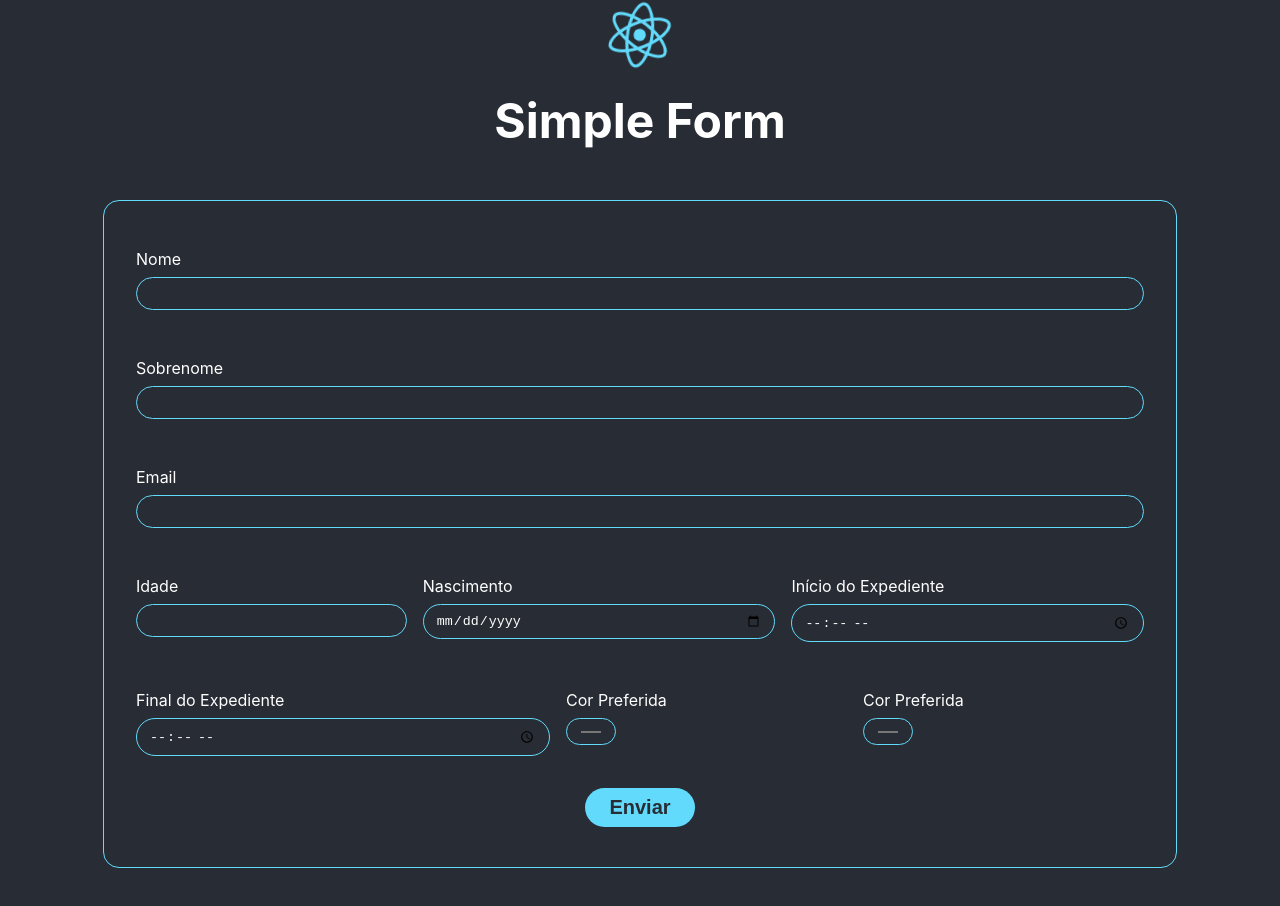
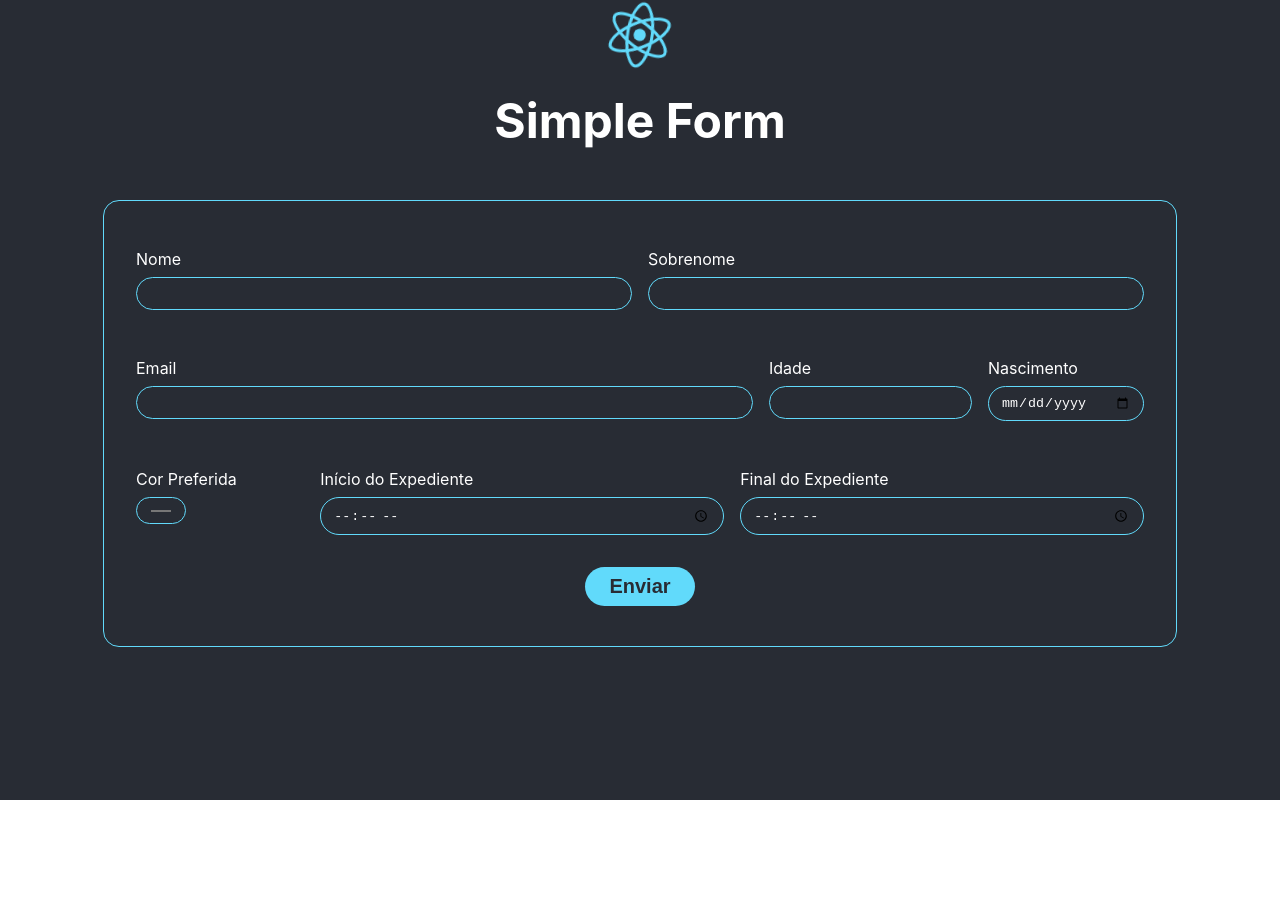
Before and after one commit to Marcelo-Diament/react-simple-form, a React (Create React App) app in the folder frontend/: page / in a window 1280 px wide. After the commit the page ends 800 px from the top, so only its background shows below. Built offline with nearby package versions, Linux system fonts and the light colour scheme.

Commit message:
bugfix: decreasing by 2pct desired form-input width

```diff
--- a/frontend/src/App.css
+++ b/frontend/src/App.css
@@ -58,7 +58,7 @@
   display: flex;
   flex-flow: column nowrap;
   flex-grow: 1;
-  flex-shrink: 1;
+  flex-shrink: 0;
   padding: 8px;
 }
 
--- a/frontend/src/App.js
+++ b/frontend/src/App.js
@@ -23,21 +23,28 @@ function App() {
       name: 'email',
       type: 'email',
       required: true,
-      widthPct: '75'
+      widthPct: '60'
     },
     {
       label: 'Idade',
       name: 'age',
       type: 'number',
       required: false,
-      widthPct: '25'
+      widthPct: '15'
     },
     {
       label: 'Nascimento',
       name: 'birthday',
       type: 'date',
       required: false,
-      widthPct: '33'
+      widthPct: '15'
+    },
+    {
+      label: 'Cor Preferida',
+      name: 'preferedColor',
+      type: 'color',
+      required: false,
+      widthPct: '10'
     },
     {
       label: 'Início do Expediente',
@@ -52,20 +59,6 @@ function App() {
       type: 'time',
       required: false,
       widthPct: '33'
-    },
-    {
-      label: 'Cor Preferida',
-      name: 'preferedColor',
-      type: 'color',
-      required: false,
-      widthPct: '20'
-    },
-    {
-      label: 'Cor Preferida',
-      name: 'preferedColor',
-      type: 'color',
-      required: false,
-      widthPct: '20'
     }
   ]
 
--- a/frontend/src/components/Input/index.js
+++ b/frontend/src/components/Input/index.js
@@ -3,7 +3,7 @@ import React from 'react'
 const Input = ({ ...props }) => {
   const { label, name, type, required, widthPct, handleBlurValue } = props
   return (
-    <div className="form-input" style={{ flexBasis: `${widthPct}%` }}>
+    <div className="form-input" style={{ flexBasis: `${widthPct - 2}%` }}>
       <label htmlFor={name}>{label}</label>
       <input
         type={type}
```
